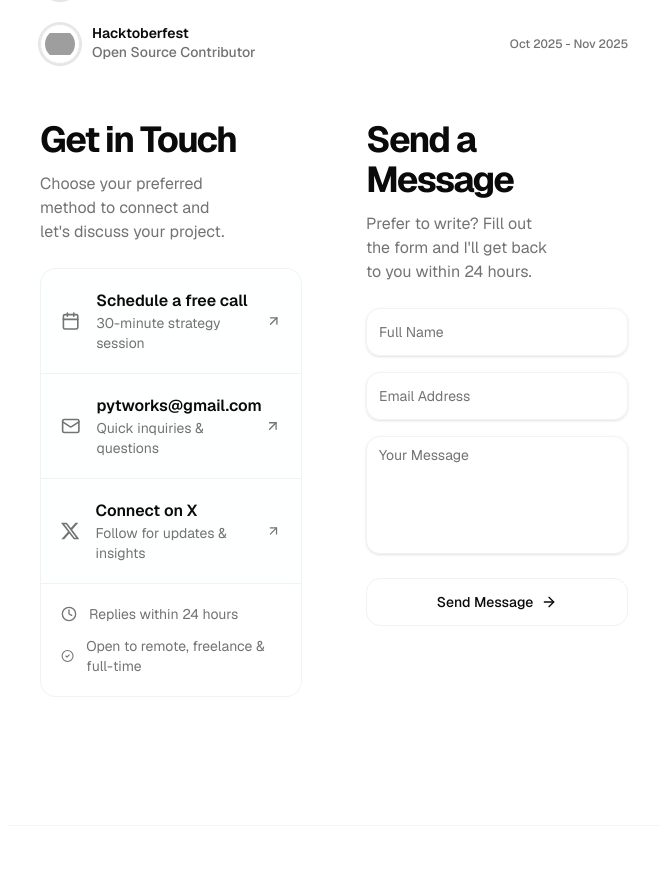
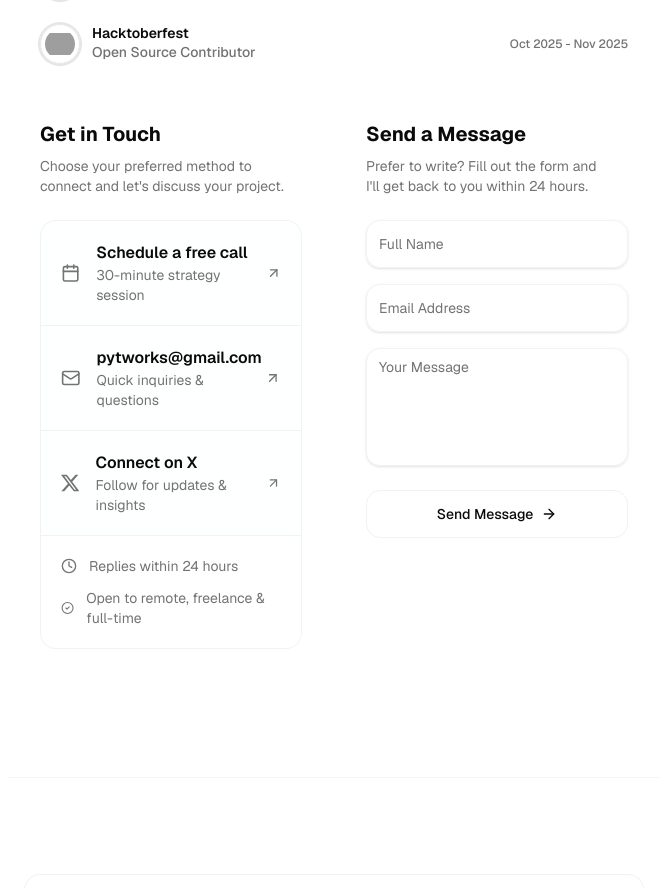
Before and after one commit to piyushhvarma/portfolio-pyt, a Next.js app: page / in a window 1280 px wide. Shown: the part 3356-4244 px from the top of the page, without its empty margins (306-973 px from the left). Built offline with nearby package versions, Linux system fonts and the light colour scheme; no server answers; the database is empty; grey boxes are pictures that could not be loaded.

Commit message:
feat: add interactive skills section with tooltip support to landing page

```diff
--- a/src/components/project-card.tsx
+++ b/src/components/project-card.tsx
@@ -12,33 +12,14 @@ import Image from "next/image";
 
 function ProjectVideo({ src, className }: { src: string; className?: string }) {
   const videoRef = useRef<HTMLVideoElement>(null);
-  const [isInView, setIsInView] = useState(false);
 
   useEffect(() => {
-    const observer = new IntersectionObserver(
-      (entries) => {
-        entries.forEach((entry) => {
-          if (entry.isIntersecting) {
-            setIsInView(true);
-            observer.disconnect();
-          }
-        });
-      },
-      { rootMargin: "200px" }
-    );
-
     if (videoRef.current) {
-      observer.observe(videoRef.current);
-    }
-
-    return () => observer.disconnect();
-  }, []);
-
-  useEffect(() => {
-    if (isInView && videoRef.current) {
+      // Ensure muted is set on the DOM element directly, which is required for autoplay
       videoRef.current.defaultMuted = true;
       videoRef.current.muted = true;
 
+      // Attempt to play, catch errors (e.g. browser blocking)
       const playPromise = videoRef.current.play();
       if (playPromise !== undefined) {
         playPromise.catch((error) => {
@@ -46,18 +27,19 @@ function ProjectVideo({ src, className }: { src: string; className?: string }) {
         });
       }
     }
-  }, [isInView, src]);
+  }, [src]);
 
   return (
     <video
       ref={videoRef}
+      autoPlay
       loop
       muted
       playsInline
-      preload="none"
+      preload="auto"
       className={className}
     >
-      {isInView && <source src={src} type="video/mp4" />}
+      <source src={src} type="video/mp4" />
       Your browser does not support the video tag.
     </video>
   );
@@ -121,8 +103,8 @@ export function ProjectLink({ link }: { link: any }) {
       >
         {React.isValidElement(link.icon)
           ? React.cloneElement(link.icon as React.ReactElement<any>, {
-              ref: iconRef,
-            })
+            ref: iconRef,
+          })
           : link.icon}
         {link.type}
       </Badge>
--- a/src/components/section/contact-section.tsx
+++ b/src/components/section/contact-section.tsx
@@ -10,11 +10,11 @@ export default function ContactSection() {
       <div className="grid grid-cols-1 md:grid-cols-2 gap-8 md:gap-12 lg:gap-16 items-start">
         {/* Left Column: Contact Methods */}
         <div className="flex flex-col gap-6">
-          <div className="flex flex-col gap-3">
-            <h2 className="text-3xl font-bold tracking-tighter sm:text-4xl text-foreground">
+          <div className="flex flex-col gap-2">
+            <h2 className="text-xl font-bold text-foreground">
               Get in Touch
             </h2>
-            <p className="text-muted-foreground text-balance">
+            <p className="text-sm text-muted-foreground text-balance">
               Choose your preferred method to connect and let&apos;s discuss your project.
             </p>
           </div>
@@ -83,11 +83,11 @@ export default function ContactSection() {
 
         {/* Right Column: Contact Form */}
         <div className="flex flex-col gap-6">
-          <div className="flex flex-col gap-3">
-            <h2 className="text-3xl font-bold tracking-tighter sm:text-4xl text-foreground">
+          <div className="flex flex-col gap-2">
+            <h2 className="text-xl font-bold text-foreground">
               Send a Message
             </h2>
-            <p className="text-muted-foreground text-balance">
+            <p className="text-sm text-muted-foreground text-balance">
               Prefer to write? Fill out the form and I&apos;ll get back to you within 24 hours.
             </p>
           </div>
--- a/src/components/ui/tooltip.tsx
+++ b/src/components/ui/tooltip.tsx
@@ -15,17 +15,15 @@ const TooltipContent = React.forwardRef<
   React.ElementRef<typeof TooltipPrimitive.Content>,
   React.ComponentPropsWithoutRef<typeof TooltipPrimitive.Content>
 >(({ className, sideOffset = 4, ...props }, ref) => (
-  <TooltipPrimitive.Portal>
   <TooltipPrimitive.Content
     ref={ref}
     sideOffset={sideOffset}
     className={cn(
-        "z-50 rounded-md bg-primary px-3 py-1.5 text-xs text-primary-foreground animate-in fade-in-0 zoom-in-95 data-[state=closed]:animate-out data-[state=closed]:fade-out-0 data-[state=closed]:zoom-out-95 data-[side=bottom]:slide-in-from-top-2 data-[side=left]:slide-in-from-right-2 data-[side=right]:slide-in-from-left-2 data-[side=top]:slide-in-from-bottom-2",
+      "z-50 overflow-hidden rounded-md bg-primary px-3 py-1.5 text-xs text-primary-foreground animate-in fade-in-0 zoom-in-95 data-[state=closed]:animate-out data-[state=closed]:fade-out-0 data-[state=closed]:zoom-out-95 data-[side=bottom]:slide-in-from-top-2 data-[side=left]:slide-in-from-right-2 data-[side=right]:slide-in-from-left-2 data-[side=top]:slide-in-from-bottom-2",
       className
     )}
     {...props}
   />
-  </TooltipPrimitive.Portal>
 ));
 TooltipContent.displayName = TooltipPrimitive.Content.displayName;
 
```
Also changed, not shown: src/app/page.tsx (line endings or trailing spaces), src/components/skills-section.tsx (line endings or trailing spaces). Lines whose indentation alone changed are shown as unchanged.
